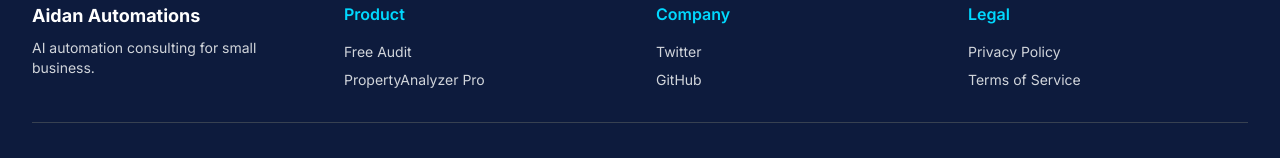
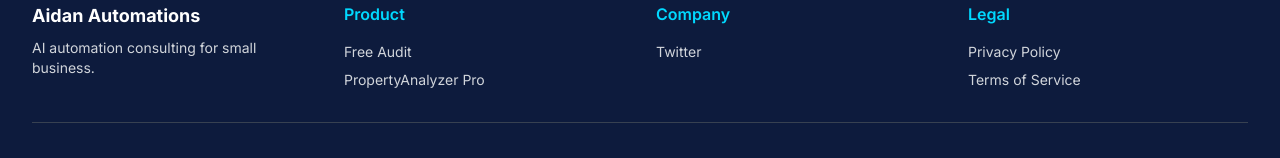
Before and after one commit to mothershipstudios-ui/aidanautomations, a Next.js app: page / in a window 1280 px wide. Shown: the part 3889-4047 px from the top of the page. Built offline with nearby package versions, Linux system fonts and the light colour scheme.

Commit message:
Remove: GitHub link from footer

```diff
--- a/components/Footer.tsx
+++ b/components/Footer.tsx
@@ -43,11 +43,6 @@
                   Twitter
                 </Link>
               </li>
-              <li>
-                <Link href="https://github.com" target="_blank" className="text-gray-300 hover:text-cyan transition-colors">
-                  GitHub
-                </Link>
-              </li>
             </ul>
           </div>
 
```
